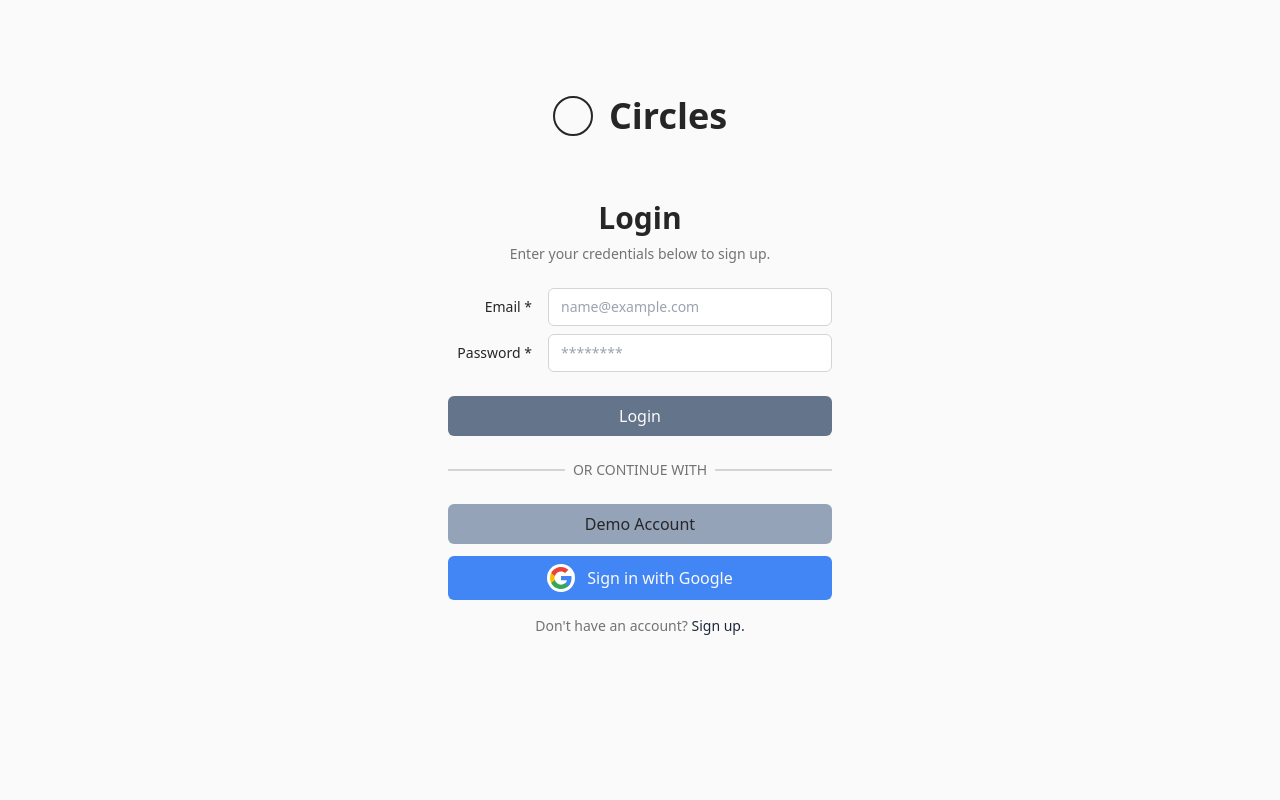
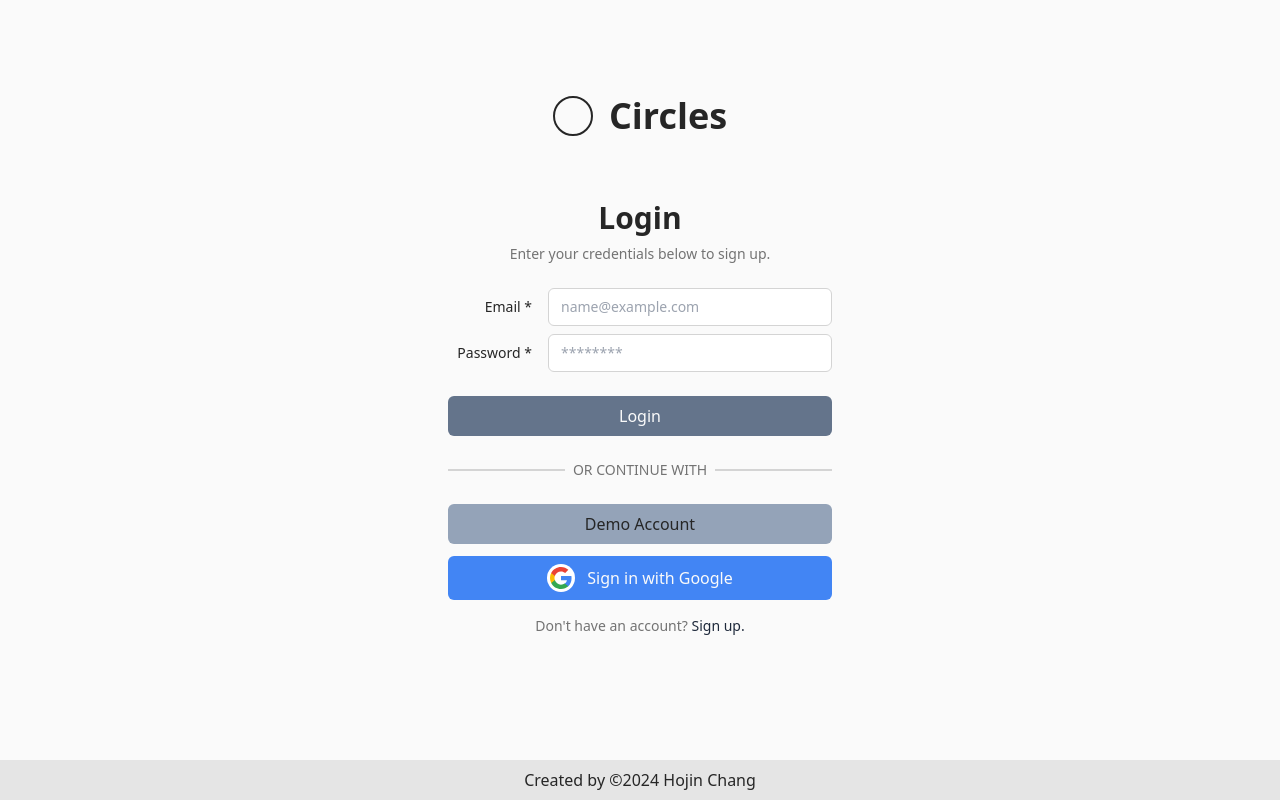
Before and after one commit to hojinchang/Circles, a React (Vite) app in the folder client/: page /login in a window 1280 px wide. Built offline with nearby package versions, Linux system fonts and the light colour scheme; no server answers.

Commit message:
Add footer

```diff
--- a/client/index.html
+++ b/client/index.html
@@ -7,7 +7,7 @@
     <title>Circles</title>
   </head>
   <body class="bg-neutral-50 text-neutral-800 min-h-screen">
-    <div id="root"></div>
+    <div id="root" class="min-h-screen flex flex-col justify-between"></div>
     <script type="module" src="/src/main.jsx"></script>
   </body>
 </html>
--- /dev/null
+++ b/client/src/components/Footer.jsx
@@ -0,0 +1,13 @@
+const Footer = () => {
+    const currentYear = new Date().getFullYear();
+
+    return (
+        <footer className="p-2 bg-neutral-200">
+            <div>
+                <p className="text-center">Created by &copy;{currentYear} <a href="https://github.com/hojinchang">Hojin Chang</a></p>
+            </div>
+        </footer>
+    )
+}
+
+export default Footer;
--- a/client/src/pages/HomePage.jsx
+++ b/client/src/pages/HomePage.jsx
@@ -5,7 +5,7 @@ import { handleInputChange } from "../globals/utilityFunctions";
 const HomePage = () => {
 
     const [postData, setPostData] = useState({ post: "" });
-
+    const postMaxLength = 400;
 
     return (
         <main className="p-8 max-w-3xl mx-auto xs:p-12">
@@ -32,9 +32,9 @@ const HomePage = () => {
                     </div>
                     <div className="flex justify-between w-full">
                         <p className="text-sm text-neutral-500">
-                            {postData.post.length} / {document.getElementById("post").maxLength} characters
+                            {postData.post.length} / {postMaxLength} characters
                         </p>
-                        <button type="submit" className="bg-slate-500 text-neutral-50 px-6 py-2 font-medium rounded-md hover:bg-slate-700 transition ease duration-200">Post</button>
+                        <button type="submit" className="bg-slate-500 text-neutral-50 px-6 py-2 font-medium text-sm rounded-md hover:bg-slate-700 transition ease duration-200">Post</button>
                     </div>
                 </form>
             </header>
--- a/client/src/routers/AppRouter.jsx
+++ b/client/src/routers/AppRouter.jsx
@@ -8,6 +8,7 @@ import LoginPage from "../pages/LoginPage";
 import SignUpPage from "../pages/SignUpPage";
 import Loading from "../components/Loading";
 import ProtectedRoute from "../components/ProtectedRoute";
+import Footer from "../components/Footer";
 
 import isAuth from "../globals/isAuth";
 
@@ -41,6 +42,7 @@ const AppRouter = () => {
                 <Route path="/login" element={<ProtectedRoute redirectToAuth="/"><LoginPage /></ProtectedRoute>}></Route>
                 <Route path="/sign-up" element={<ProtectedRoute redirectToAuth="/"><SignUpPage /></ProtectedRoute>}></Route>
             </Routes>
+            <Footer className="" />
         </BrowserRouter>
     );
 }
```
